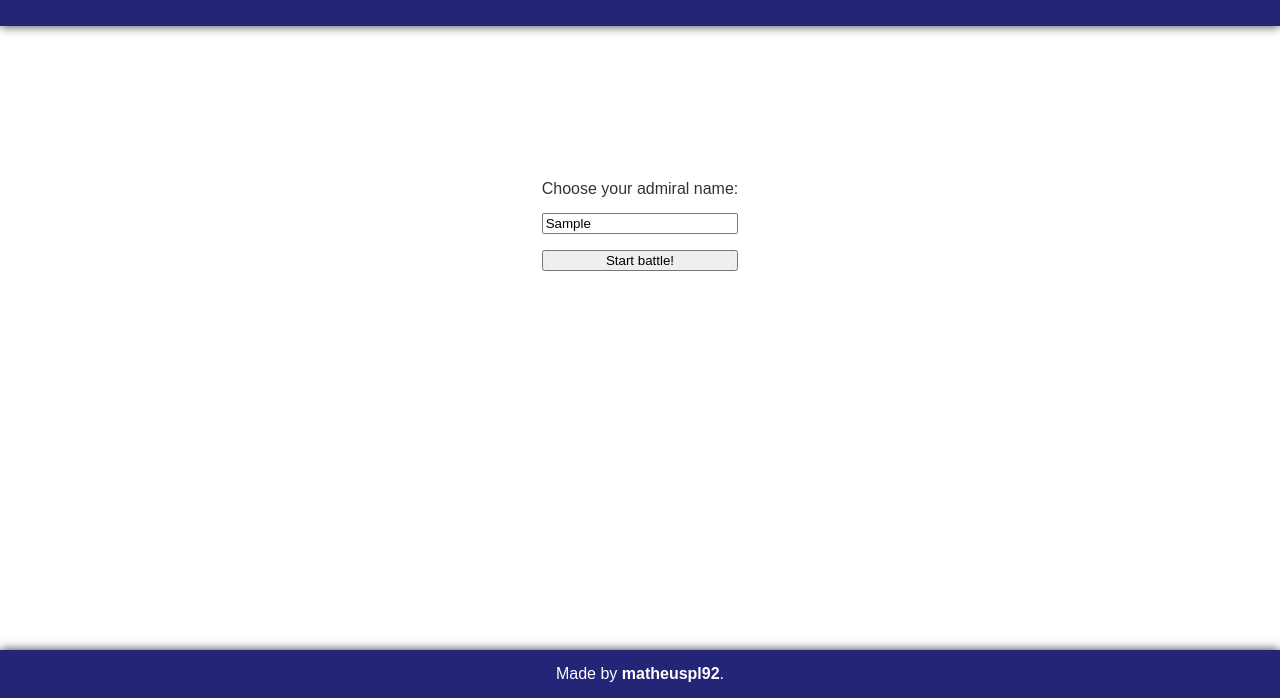
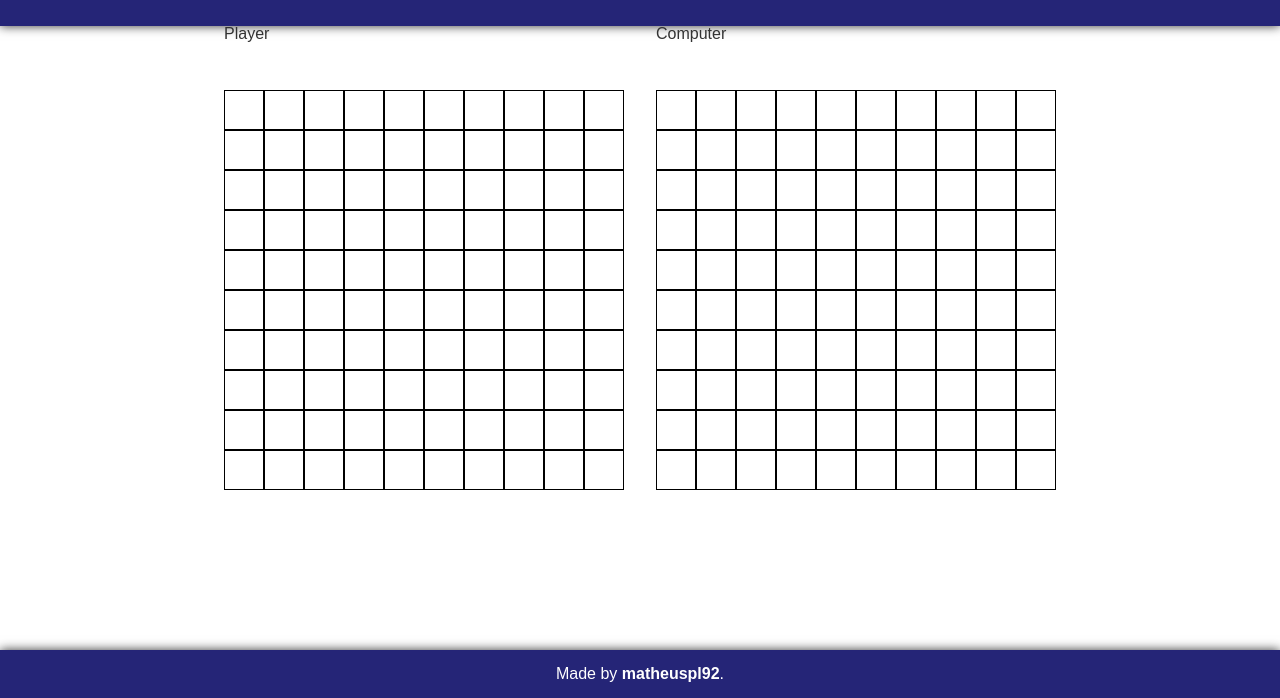
Before and after one commit to matheuspl92/battleship-game, a website built with webpack: page src/index.html in a window 1280 px wide. Both pictures are taken after typing "Sample" into the empty fields and a click on the button "Start battle!". Shown: the part 102-800 px from the top of the page. Built offline with nearby package versions, Linux system fonts and the light colour scheme.

Commit message:
Add basic gameboards

```diff
--- a/src/battleship.js
+++ b/src/battleship.js
@@ -1,10 +1,12 @@
 import './styles/reset.css';
 import './styles/common.css';
 import './styles/start-screen.css';
+import './styles/game-screen.css';
+// eslint-disable-next-line import/no-cycle
+import display from './scripts/display/display';
 
 const Player = require('./scripts/factories/player');
 const Gameboard = require('./scripts/factories/gameboard');
-const display = require('./scripts/display/display');
 
 const player1 = Player('Player');
 const player2 = Player('Computer');
@@ -30,4 +32,14 @@ const shipsArray = [
 const gameboard1 = Gameboard(shipsArray);
 const gameboard2 = Gameboard(shipsArray);
 
-display.init(player1, player2, gameboard1, gameboard2);
+const startForm = document.getElementsByTagName('form')[0];
+
+startForm.addEventListener('submit', () => {
+  display.initGame(player1, player2, gameboard1, gameboard2);
+});
+
+const cellClicked = (cellElement) => {
+  console.log(cellElement);
+};
+
+export default cellClicked;
--- a/src/index.html
+++ b/src/index.html
@@ -18,7 +18,7 @@
                 <button id="start-button">Start battle!</button>
             </form>
         </div>
-        <div id="play-screen" class="hidden">
+        <div id="game-screen" class="hidden">
             <div id="message-box"></div>
             <div id="player1-title" class="title"></div>
             <div id="player2-title" class="title"></div>
--- a/src/scripts/display/display.js
+++ b/src/scripts/display/display.js
@@ -1,22 +1,51 @@
+import cellClicked from '../../battleship';
+
 const display = () => {
-  const container = document.getElementById('container');
+  const startScreen = document.getElementById('start-screen');
+  const gameScreen = document.getElementById('game-screen');
 
-  /* const init = (player1, player2, gameboard1, gameboard2) => {
-    const messageBox = document.createElement('div');
-    const player1Title = document.createElement('div');
-    const player2Title = document.createElement('div');
-    const player1Gameboard = document.createElement('div');
-    const player2Gameboard = document.createElement('div');
+  const initGame = (player1, player2, gameboard1, gameboard2) => {
+    console.log('game started');
+
+    startScreen.className = 'hidden';
+    gameScreen.className = 'visible';
+
+    const player1Title = document.getElementById('player1-title');
+    const player2Title = document.getElementById('player2-title');
 
     player1Title.innerHTML = player1.name;
     player2Title.innerHTML = player2.name;
 
-    container.append(messageBox, player1Title, player2Title, player1Gameboard, player2Gameboard);
-  }; */
+    const player1Gameboard = document.getElementById('player1-gameboard');
+    const player2Gameboard = document.getElementById('player2-gameboard');
+
+    for (let i = 0; i < 100; i += 1) {
+      const newCell1 = document.createElement('div');
+      newCell1.id = `player1-cell${i}`;
+      newCell1.className = 'cell';
+      newCell1.dataset.index = i;
+
+      newCell1.addEventListener('click', (e) => {
+        cellClicked(e.target);
+      });
+
+      const newCell2 = document.createElement('div');
+      newCell2.id = `player2-cell${i}`;
+      newCell2.className = 'cell';
+      newCell2.dataset.index = i;
+
+      newCell2.addEventListener('click', (e) => {
+        cellClicked(e.target);
+      });
+
+      player1Gameboard.appendChild(newCell1);
+      player2Gameboard.appendChild(newCell2);
+    }
+  };
 
   return {
-    // init,
+    initGame,
   };
 };
 
-module.exports = display();
+export default display();
```
Also changed, not shown: dist/index.html, dist/main.bundle.js.
